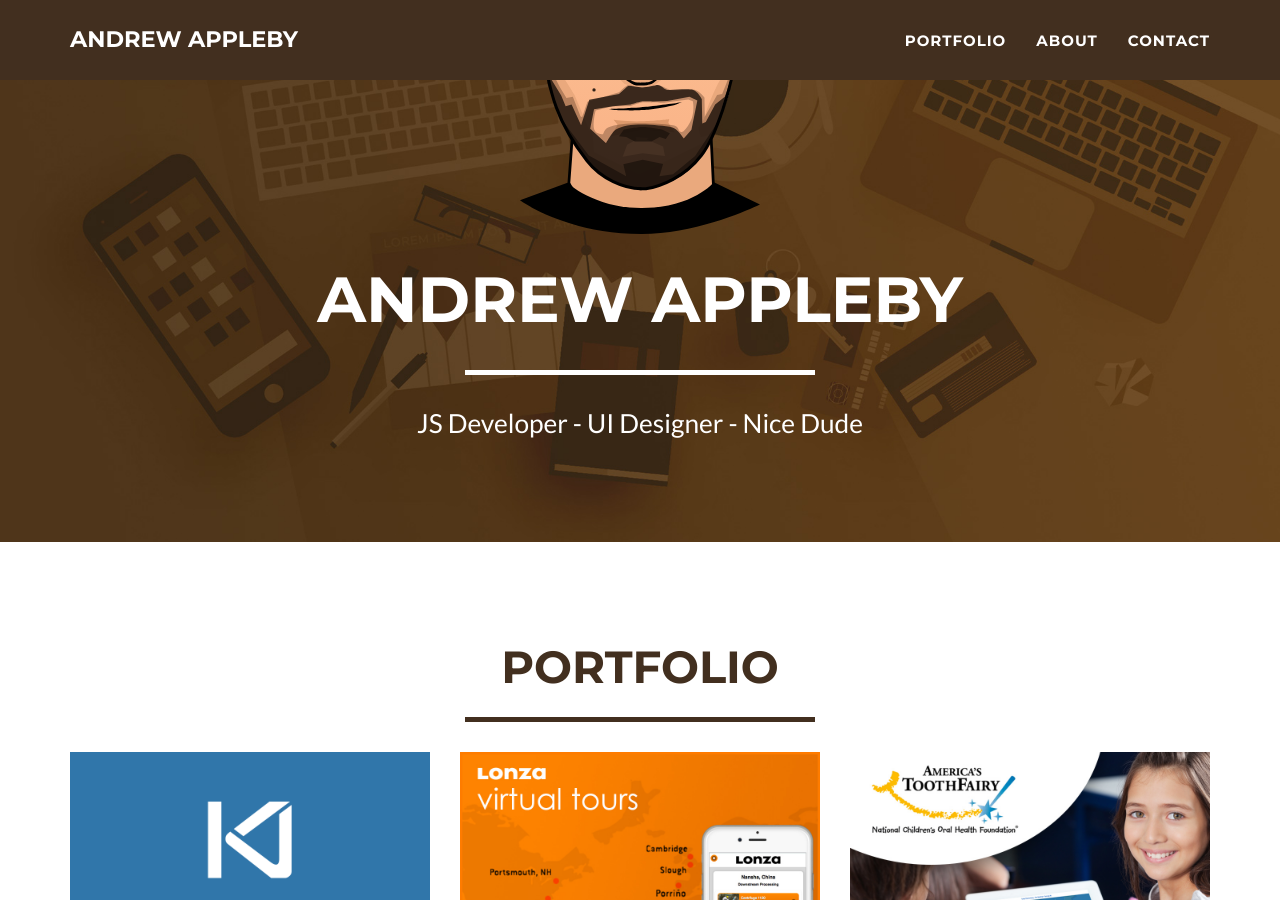
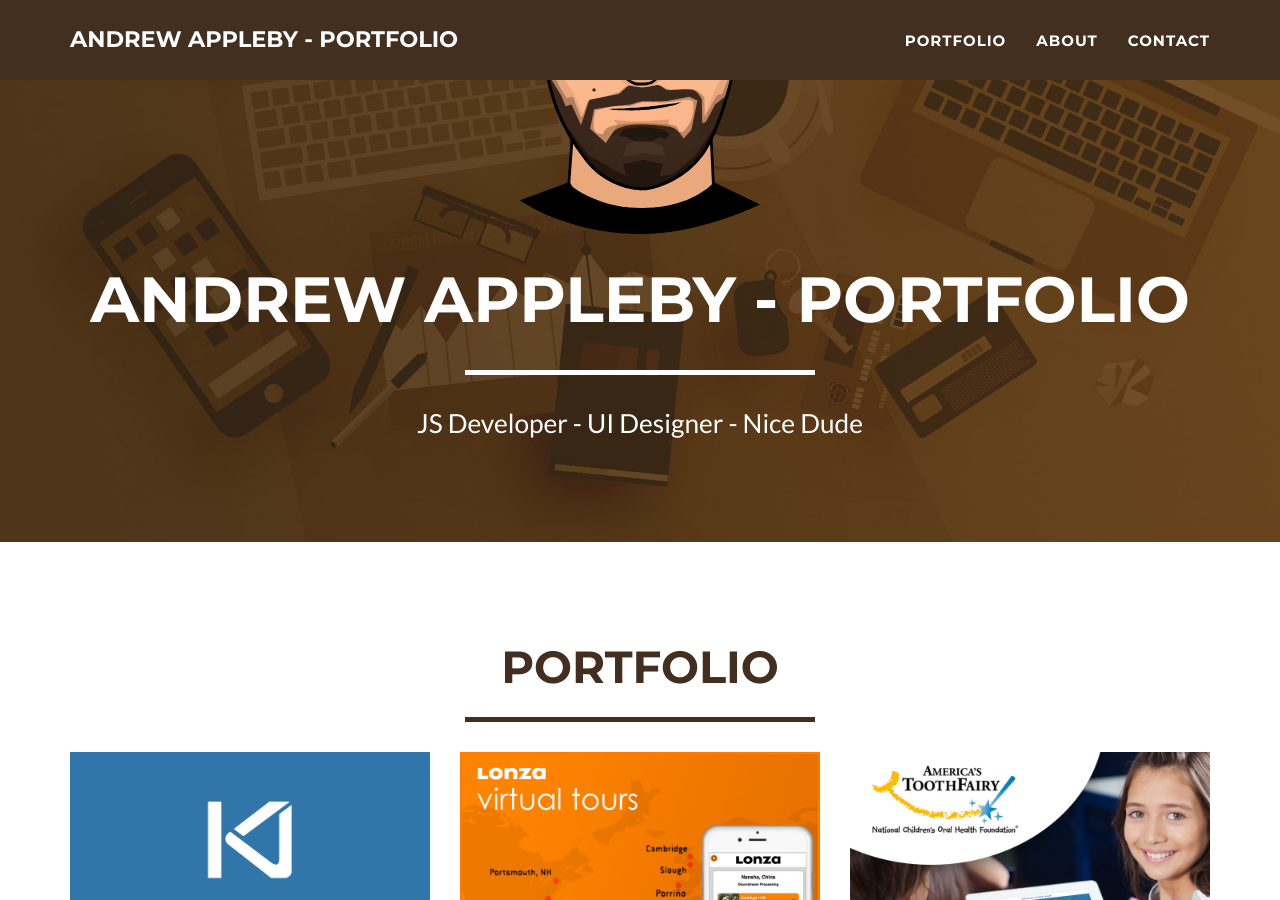
Before and after one commit to applebya/applebya.github.io, a Jekyll site: the page built from index.html, in a window 1280 px wide and 900 px high, scrolled down 302 px. Built offline with Jekyll 4.4.1, drawn with Linux system fonts in a browser that asks for light colours.

Commit message:
Adjust site title

```diff
--- a/_config.yml
+++ b/_config.yml
@@ -1,5 +1,5 @@
 # Site settings
-title: Andrew Appleby
+title: Andrew Appleby - Portfolio
 email: andrewappleby22@gmail.com
 url: https://applebya.github.io
 description: "" # TODO
```
